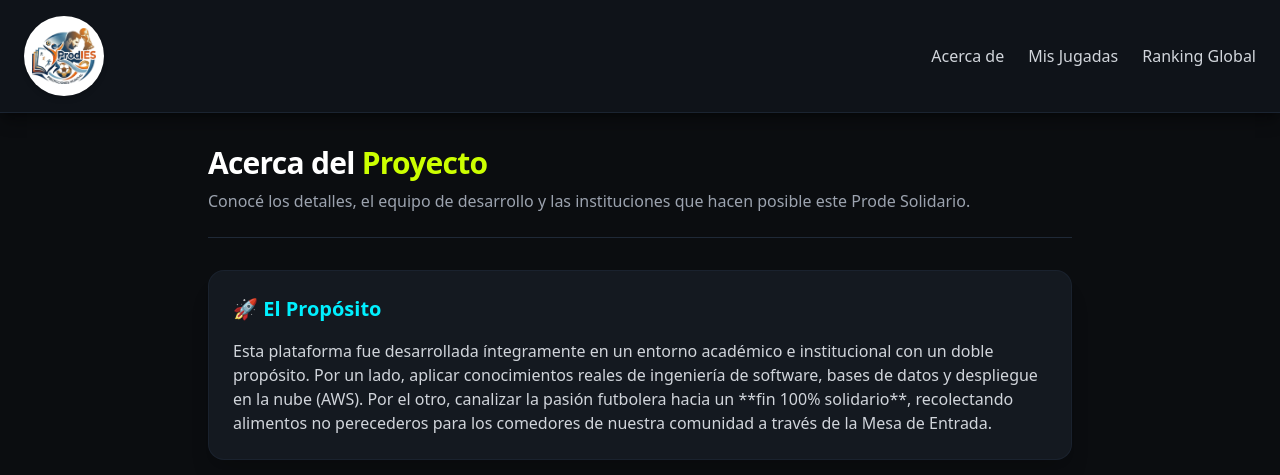
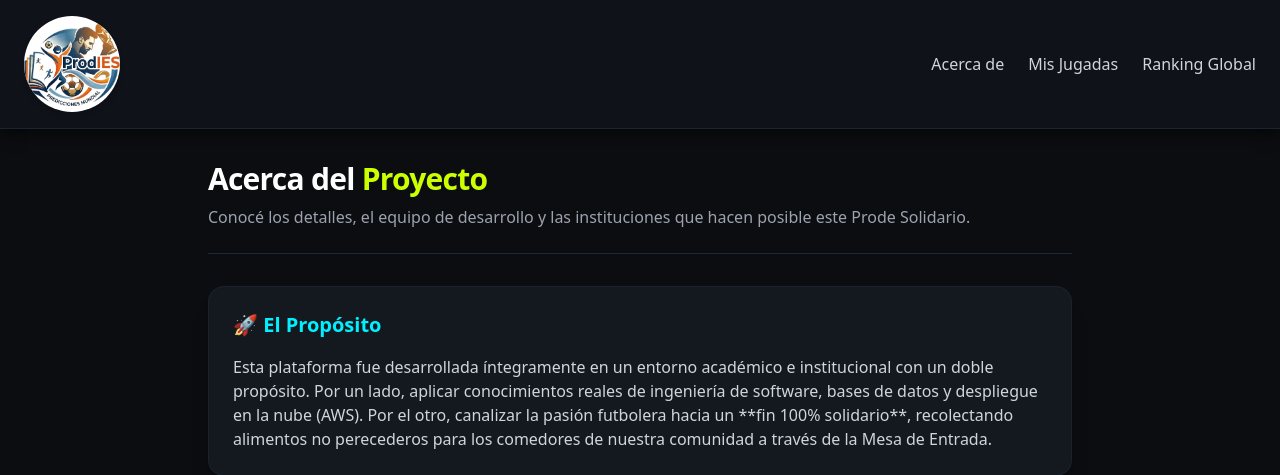
Before and after one commit to dcabello-dev/docker-prode, a Django app: page /acerca-de/ in a window 1280 px wide. Shown: the top 475 px of the page. Run offline with Django 5.2, Linux system fonts and the light colour scheme; parts of the project's set-up code (start-up, migrations or seed data) failed here and were passed over; some libraries are stand-ins or nearby versions.

Commit message:
Hacer que el logo llene el círculo del navbar hasta el borde.
Co-authored-by: Cursor <cursoragent@cursor.com>

```diff
--- a/prode/templates/prode/base.html
+++ b/prode/templates/prode/base.html
@@ -44,8 +44,8 @@
     <nav class="bg-darkNav border-b border-gray-800/80 px-6 py-4 flex justify-between items-center shadow-lg shadow-black/40">
 
         <a href="{% url 'panel_prode' %}" class="hover:opacity-80 transition duration-200">
-            <span class="flex h-20 w-20 items-center justify-center rounded-full bg-white shadow-md">
-                <img src="{% static 'prode/img/logo.png' %}" alt="Logo ProdIES" class="h-14 w-auto object-contain">
+            <span class="flex h-24 w-24 items-center justify-center overflow-hidden rounded-full bg-white shadow-md">
+                <img src="{% static 'prode/img/logo.png' %}" alt="Logo ProdIES" class="h-24 w-24 object-contain">
             </span>
         </a>
 
```
